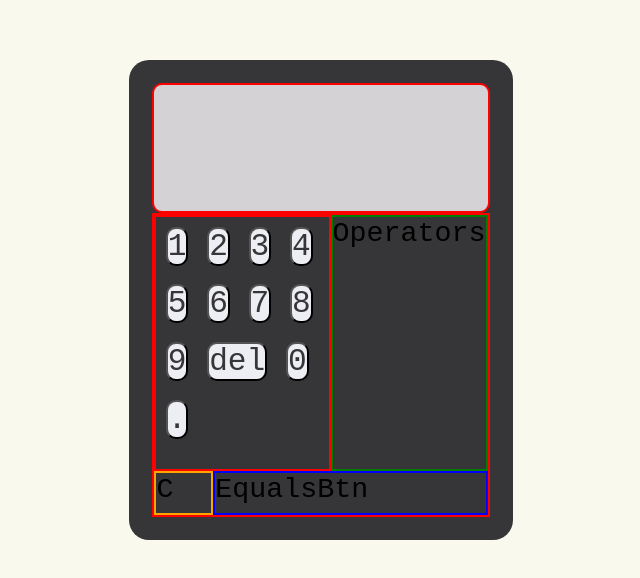
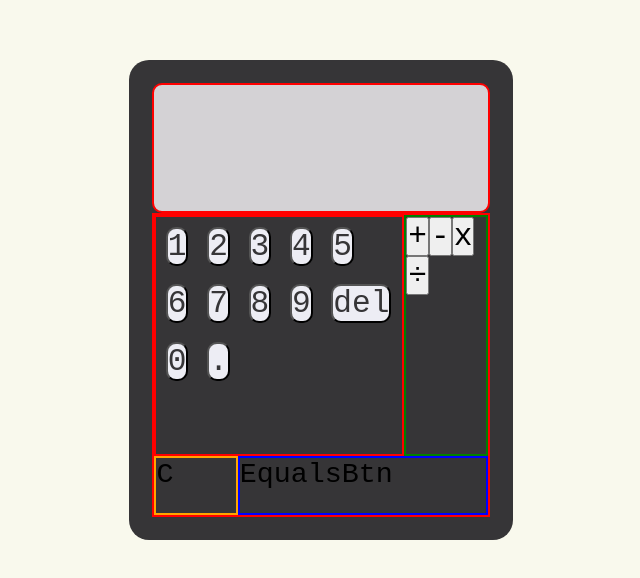
Before and after one commit to rory-maguire/ts-react-calculator, a React (Create React App) app: page / in a window 1280 px wide. Shown: the part 140-718 px from the top of the page, without its empty margins (319-959 px from the left). Built offline with nearby package versions, Linux system fonts and the light colour scheme.

Commit message:
operators mapped and rendered as btns

```diff
--- /dev/null
+++ b/src/Components/OperatorBtn.tsx
@@ -0,0 +1,12 @@
+import React from "react";
+
+import styles from "../Styles/OperatorBtn.module.css";
+
+interface IProps {
+	operator: string;
+}
+const OperatorBtn: React.FC<IProps> = ({ operator }) => {
+	return <button className={styles.btn}>{operator}</button>;
+};
+
+export default OperatorBtn;
--- a/src/Components/OperatorBtns.tsx
+++ b/src/Components/OperatorBtns.tsx
@@ -1,8 +1,17 @@
 //styles
 import styles from "../Styles/OperatorBtns.module.css";
+import { operators } from "../Structures";
+
+import OperatorBtn from "./OperatorBtn";
 
 const OperatorBtns = () => {
-	return <div className={styles.operators}>Operators</div>;
+	return (
+		<div className={styles.operators}>
+			{operators.map((operator: string, i) => {
+				return <OperatorBtn operator={operator} key={i} />;
+			})}
+		</div>
+	);
 };
 
 export default OperatorBtns;
```
Also changed, not shown: src/Styles/OperatorBtn.module.css (added).
